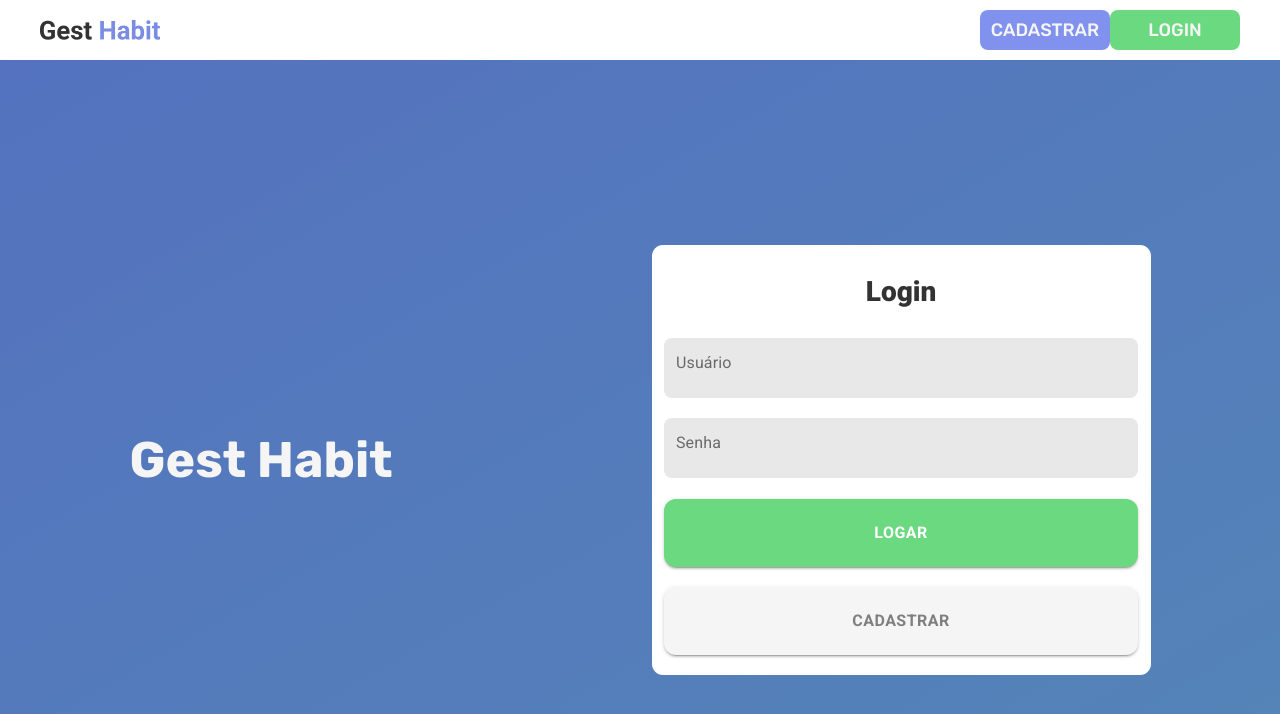
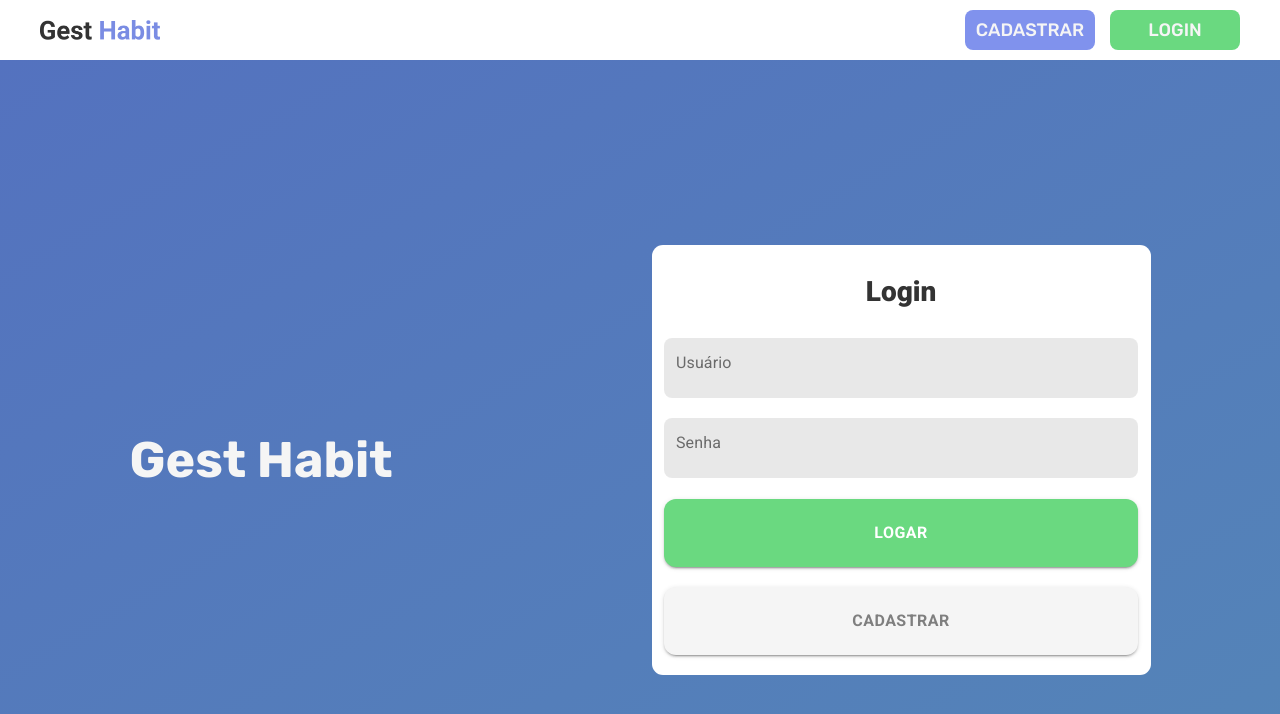
Before and after one commit to Robertatlima/Gest-Habit, a React (Create React App) app: page /login in a window 1280 px wide. Shown: the top 714 px of the page. Built offline with nearby package versions, Linux system fonts and the light colour scheme; no server answers.

Commit message:
Revert "Atualizacao estilo"

```diff
--- a/src/components/Button/style.js
+++ b/src/components/Button/style.js
@@ -10,9 +10,6 @@ export const Container = styled.div`
     width: 80px;
     font-size: 10px;
     font-weight: bold;
-  }
-  @media (min-width: 140px) {
-    margin-left: 0px;
   }
   margin-left: 15px;
   background-color: ${(props) => (props.schema ? "#8092ED" : "#6AD980")};
--- a/src/components/cardProfile/index.js
+++ b/src/components/cardProfile/index.js
@@ -69,6 +69,7 @@ const CardProfile = () => {
                   <h1>{user.username}</h1>
                   <Button
                     className="editbutton"
+                    schema={edit}
                     children={"Editar perfil"}
                     onClick={handleEdit}
                   />
--- a/src/components/cardProfile/styles.js
+++ b/src/components/cardProfile/styles.js
@@ -19,11 +19,6 @@ export const Container = styled.div`
 
     .editbutton {
       margin: 0;
-      background-color: transparent;
-      border: none;
-      color: var(--color-blacksmoky);
-      font-size: 14px;
-      text-align:center;
     }
   }
   .profile-left {
@@ -34,15 +29,8 @@ export const Container = styled.div`
     }
   }
   .profile-right {
-    width: 50%;
     margin: 0;
-    display: flex;
-    flex-direction: column;
-    align-items:center;
-    justify-content: center;
     h1 {
-      text-align: center;
-      width: 100%;
       font-size: 28px;
       color: #333333;
       margin-left: 0;
--- a/src/pages/Groups/style.js
+++ b/src/pages/Groups/style.js
@@ -2,7 +2,7 @@ import styled from "styled-components";
 export const Container = styled.div`
   display: flex;
   width: 100%;
-  @media (max-width: 700px) {
+  @media (max-width: 600px) {
     flex-direction: column;
     align-items: center;
     justify-content: center;
@@ -14,29 +14,26 @@ export const ContainerPrincipal = styled.div`
   flex-wrap: wrap;
   flex-direction: column;
   margin-top: 15px;
-  width: 100%;
 `;
 
 export const ButtonsContainer = styled.div`
   @media (min-width: 700px){
     display: flex;
-    width: 100%;
-    margin-left: 8px;
+    margin-left: 30px;
+    width:820px;
     padding: 0;
     background-color: var(--color-gray50);
   }
-  margin-left: 0px;
   width:100%;
 
   .link {
     text-decoration: none;
   }
   .button {
-    @media (min-width: 1000px){
+    @media (min-width: 700px){
       width: 200px;
       position: sticky;
       text-align: center;
-
     }
       width: 100%;
       font-size: 14px;
@@ -46,6 +43,10 @@ export const ButtonsContainer = styled.div`
     height: 60px;
     font-weight: bold;
   }
+  /* #search {
+    width: 70%;
+    height: 60px;
+  } */
 `;
 export const ListContainer = styled.ul`
  @media (min-width: 700px){
@@ -73,5 +74,10 @@ export const ListContainer = styled.ul`
     width: 100%;
   }
 }
+  /* @media (max-width: 600px) {
+    flex-direction: column;
+    align-items: center;
+    justify-content: center;
 
+  } */
 `;
--- a/src/pages/Home/styles.js
+++ b/src/pages/Home/styles.js
@@ -5,7 +5,6 @@ export const ContainerTop = styled.div`
   background-color: var(--color-primary);
   height: 600px;
   width: 100%;
-
   main {
     max-width: 1440px;
     padding: 30px;
@@ -19,7 +18,6 @@ export const ContainerTop = styled.div`
     align-items: center;
     justify-content: center;
     text-align: center;
-    animation:ease-in 10s;
   }
   h1,
   p {
@@ -35,7 +33,6 @@ export const ContainerTop = styled.div`
     margin: 0 auto;
   }
   .svgcontainer {
-
   }
 
   @media (min-width: 700px) {
@@ -190,10 +187,5 @@ export const ContainerFooter = styled.div`
   @media (min-width: 800px) {
     .centerContainer {
       max-width: 1200px;
-    }
   }
-  @keyframes moveToRight {
-   from {right: 0%;}
-   to{right: 50%;}
-}
 `;
--- a/src/pages/SignUp/styles.js
+++ b/src/pages/SignUp/styles.js
@@ -9,9 +9,6 @@ export const RegisterContainer = styled.div`
   animation: gradient 15s ease infinite;
   display: flex;
   align-items: center;
-  background: linear-gradient(-30deg, var(--color-group), var(--color-primary));
-  background-size: 400% 400%;
-  animation: gradient 15s ease infinite;
 
   .title {
     display: none;
@@ -55,7 +52,7 @@ export const Container = styled.div`
   max-width: 499px;
   min-width: 300px;
   h1 {
-      font-family: Roboto, Oxygen, Ubuntu, Cantarell, "Open Sans",
+    font-family: Roboto, Oxygen, Ubuntu, Cantarell, "Open Sans",
       "Helvetica Neue", sans-serif;
   }
   h2 {
--- a/src/styles/global.js
+++ b/src/styles/global.js
@@ -1,4 +1,3 @@
-
 import { createGlobalStyle } from "styled-components";
 
 const GlobalStyle = createGlobalStyle`
@@ -137,7 +136,5 @@ p{
   }
 }
 
-`
-
-    ;
+`;
 export default GlobalStyle;
```
